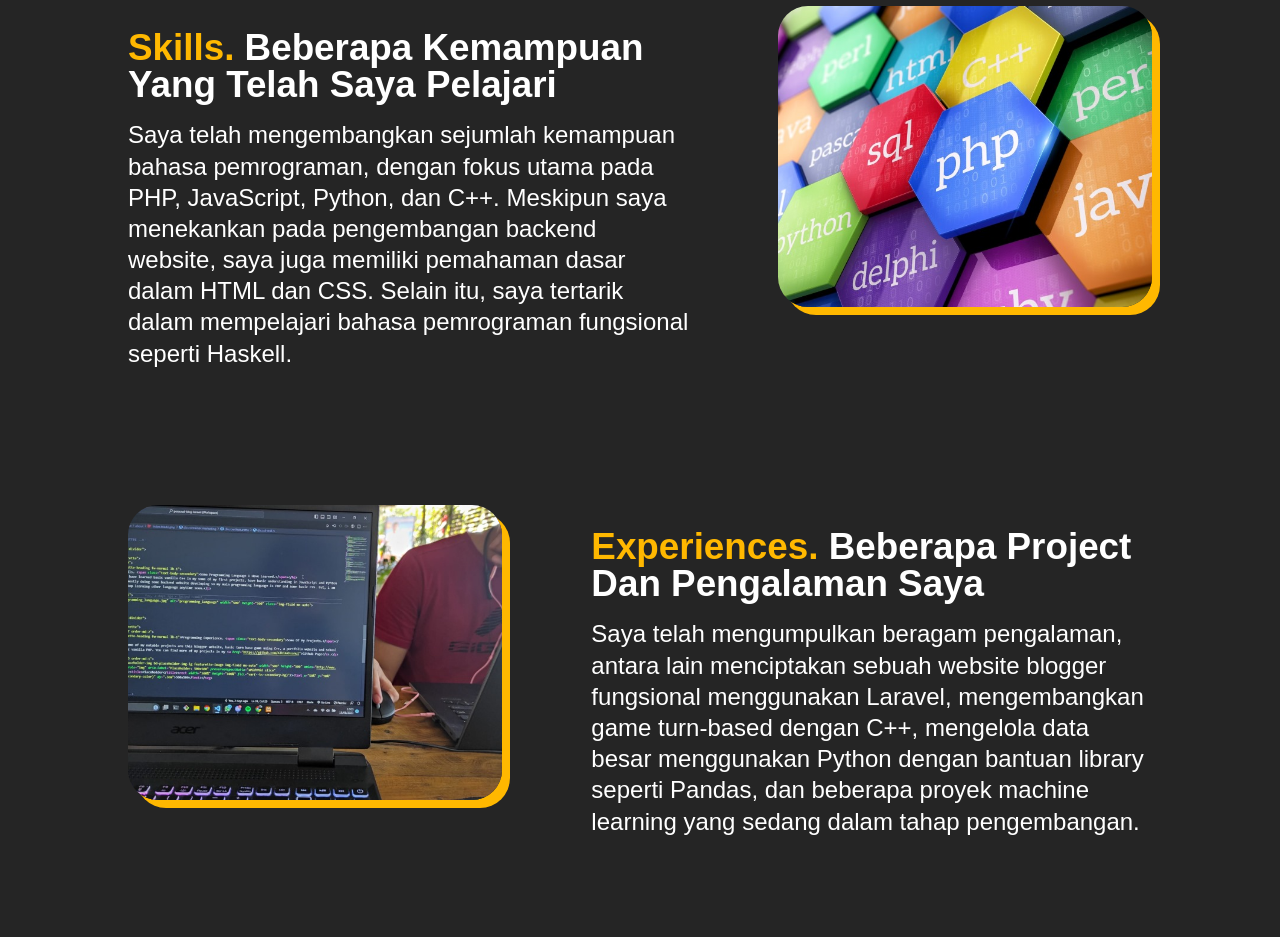
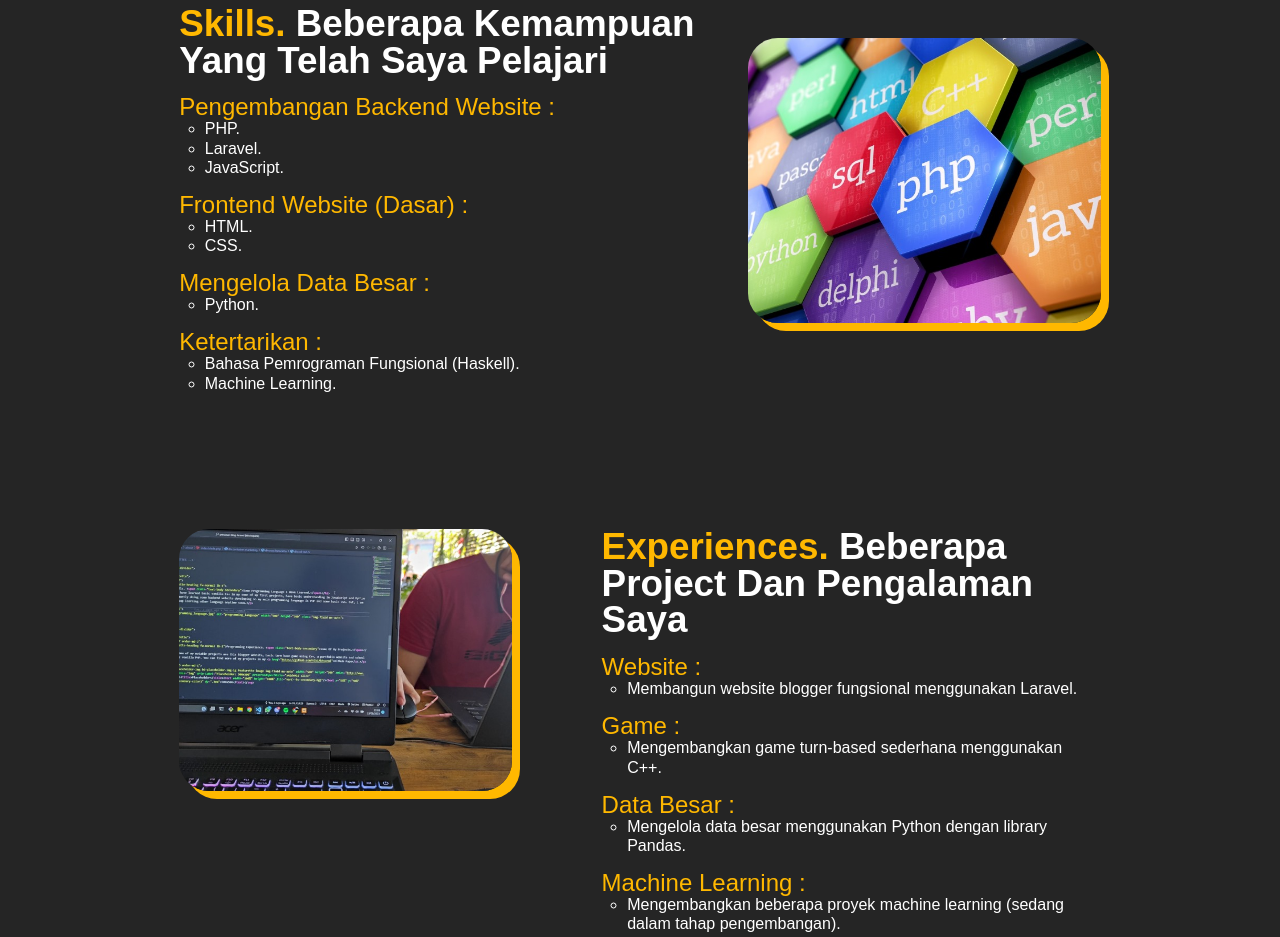
Before and after one commit to AlbiAkhsanul/albiakhsanul.github.io, a plain HTML site: page index.html in a window 1280 px wide. Shown: the part 1819-2756 px from the top of the page. Drawn offline with Linux system fonts and the light colour scheme.

Commit message:
mengubah tampilan exp dan skills

```diff
--- a/index.html
+++ b/index.html
@@ -51,9 +51,50 @@
                     <h1>
                         <span style="color: #FFB800;">Skills.</span> Beberapa Kemampuan Yang Telah Saya Pelajari
                     </h1>
-                    <p>
-                        Saya telah mengembangkan sejumlah kemampuan bahasa pemrograman, dengan fokus utama pada PHP, JavaScript, Python, dan C++. Meskipun saya menekankan pada pengembangan backend website, saya juga memiliki pemahaman dasar dalam HTML dan CSS. Selain itu, saya tertarik dalam mempelajari bahasa pemrograman fungsional seperti Haskell.
+                    <p class="skill-exp-head">
+                        Pengembangan Backend Website :
                     </p>
+                    <ul class="skill-exp-desc">
+                        <li>
+                            PHP.
+                        </li>
+                        <li>
+                            Laravel.
+                        </li>
+                        <li>
+                            JavaScript.
+                        </li>
+                    </ul>
+                    <p class="skill-exp-head">
+                        Frontend Website (Dasar) :
+                    </p>
+                    <ul class="skill-exp-desc">
+                        <li>
+                            HTML.
+                        </li>
+                        <li>
+                            CSS.
+                        </li>
+                    </ul>
+                    <p class="skill-exp-head">
+                        Mengelola Data Besar :
+                    </p>
+                    <ul class="skill-exp-desc">
+                        <li>
+                            Python.
+                        </li>
+                    </ul>
+                    <p class="skill-exp-head">
+                        Ketertarikan :
+                    </p>
+                    <ul class="skill-exp-desc">
+                        <li>
+                            Bahasa Pemrograman Fungsional (Haskell).
+                        </li>
+                        <li>
+                            Machine Learning.
+                        </li>
+                    </ul>
                 </div>
                 <div class="skills-image">
                     <img src="img/skills-photo.jpg" alt="skills-photo">
@@ -67,9 +108,38 @@
                     <h1>
                         <span style="color: #FFB800;">Experiences.</span> Beberapa Project Dan Pengalaman Saya
                     </h1>
-                    <p>
-                        Saya telah mengumpulkan beragam pengalaman, antara lain menciptakan sebuah website blogger fungsional menggunakan Laravel, mengembangkan game turn-based dengan C++, mengelola data besar menggunakan Python dengan bantuan library seperti Pandas, dan beberapa proyek machine learning yang sedang dalam tahap pengembangan.
+                    <p class="skill-exp-head">
+                        Website :
                     </p>
+                    <ul class="skill-exp-desc">
+                        <li>
+                            Membangun website blogger fungsional menggunakan Laravel.
+                        </li>
+                    </ul>
+                    <p class="skill-exp-head">
+                        Game :
+                    </p>
+                    <ul class="skill-exp-desc">
+                        <li>
+                            Mengembangkan game turn-based sederhana menggunakan C++.
+                        </li>
+                    </ul>
+                    <p class="skill-exp-head">
+                        Data Besar :
+                    </p>
+                    <ul class="skill-exp-desc">
+                        <li>
+                            Mengelola data besar menggunakan Python dengan library Pandas.
+                        </li>
+                    </ul>
+                    <p class="skill-exp-head">
+                        Machine Learning :
+                    </p>
+                    <ul class="skill-exp-desc">
+                        <li>
+                            Mengembangkan beberapa proyek machine learning (sedang dalam tahap pengembangan).
+                        </li>
+                    </ul>
                 </div>
             </div>
         </div>
--- a/style.css
+++ b/style.css
@@ -136,10 +136,9 @@
             box-shadow: 0.5em 0.5em #FFB800;
             width: 95%;
         }
-
         .education-info{
-            width: 57%;
-            margin-left: 6vw;
+            width: 65%;
+            margin-left: 3vw;
             font-size: 1.8em;
             margin-top: 2.7vh;
             color: #FFFFFF;
@@ -147,31 +146,25 @@
         }
 
 #skill-and-experience {
-    padding: 8vh 10vw 8vh 10vw;
+    padding: 8vh 14vw 8vh 14vw;
     min-height: 120vh;
 }
     .skills {
         display: flex;
-        margin-bottom: 17vh
+        margin-bottom: 17vh;
     }
         .skills-info {
             width: 60%;
-            margin-right: 7vw;
-            margin-top: 3vh;
+            margin-right: 3vw;
         }
             .skills-info h1{
                 font-size: 2.3em;
                 font-weight: bold;
                 color: #FFFFFF;
             }
-            .skills-info p{
-                margin-top: 2vh;
-                font-size: 1.5em;
-                color: #FFFFFF;
-                line-height: 1.3;
-            }
         .skills-image{
             width: 40%;
+            margin-top: 4vh;
         }
             .skills-image img{
                 border-radius: 30px;
@@ -192,19 +185,23 @@
         .experiences-info {
             width: 60%;
             margin-left: 7vw;
-            margin-top: 3vh;
         }
             .experiences-info h1{
                 font-size: 2.3em;
                 font-weight: bold;
                 color: #FFFFFF;
             }
-            .experiences-info p{
-                margin-top: 2vh;
-                font-size: 1.5em;
-                color: #FFFFFF;
-                line-height: 1.3;
-            }
+    .skill-exp-head{
+        color : #FFB800;
+        margin-top: 2vh;
+        font-size: 1.5em;
+    }
+    .skill-exp-desc{
+        color: #FFFFFF;
+        list-style: circle;
+        margin-left: 2vw;
+        line-height: 1.2;
+    }
 
 footer {
     height: fit-content;
```
